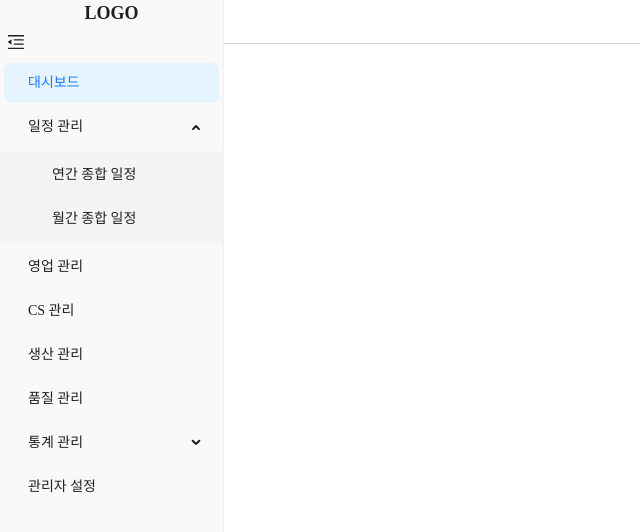
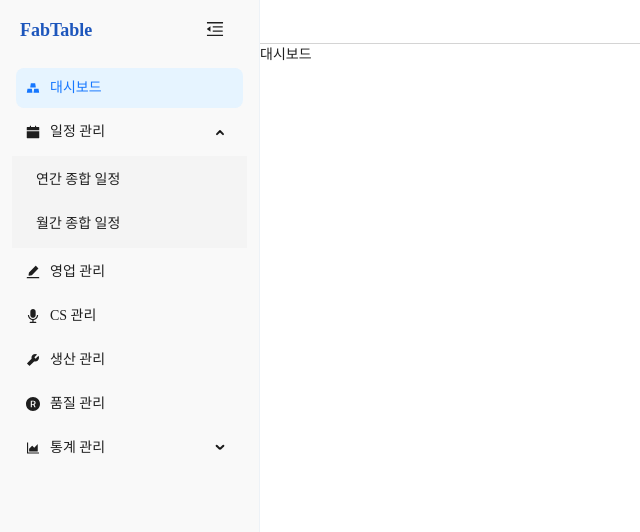
Before and after one commit to funnystyle/fabtable-next, a Next.js app: page / in a window 1280 px wide. Shown: the top 532 px of the page, without its empty margins (0-640 px from the left). Built offline with nearby package versions, Linux system fonts and the light colour scheme; a web font is replaced by a local one.

Commit message:
레이아웃 작업중

```diff
--- a/pages/_app.js
+++ b/pages/_app.js
@@ -6,7 +6,7 @@ import { ChakraProvider } from "@chakra-ui/react";
 import { I18nextProvider } from "react-i18next"; // i18next Provider 추가
 import i18next from "../i18n"; // i18next 설정 파일 임포트
 
-import Index from "./index"; // i18next 설정 파일 임포트
+import HomePage from "./components/HomePage"; // i18next 설정 파일 임포트
 
 // import "../styles/globals.css";
 import "../styles/base.scss";
@@ -16,10 +16,10 @@ function App({ Component, pageProps }) {
 		<ChakraProvider>
 			<QueryClientProvider client={queryClient}>
 				<I18nextProvider i18n={i18next}>
-					<Index>
+					<HomePage>
 						{/* i18next 설정을 제공 */}
 						<Component {...pageProps} />
-					</Index>
+					</HomePage>
 				</I18nextProvider>
 			</QueryClientProvider>
 		</ChakraProvider>
--- /dev/null
+++ b/pages/components/HomePage.js
@@ -0,0 +1,183 @@
+// pages/index.js
+import React, { useState, useEffect } from "react";
+import { Layout, Menu, Button } from "antd";
+import {
+	MenuUnfoldOutlined,
+	MenuFoldOutlined,
+	GoldFilled,
+	CalendarFilled,
+	EditFilled,
+	AudioFilled,
+	ToolFilled,
+	TrademarkCircleFilled,
+	AreaChartOutlined,
+} from "@ant-design/icons";
+
+const { Header, Sider, Content } = Layout;
+
+const items = [
+	{
+		key: "1",
+		label: <a href="/">대시보드</a>,
+		icon: <GoldFilled />,
+	},
+	{
+		key: "sub1",
+		label: "일정 관리",
+		icon: <CalendarFilled />,
+		children: [
+			{
+				key: "sub1-1",
+				label: <a href="/ScheduleYear">연간 종합 일정</a>,
+			},
+			{
+				key: "sub1-2",
+				label: "월간 종합 일정",
+			},
+		],
+	},
+	{
+		key: "2",
+		label: "영업 관리",
+		icon: <EditFilled />,
+	},
+	{
+		key: "3",
+		label: "CS 관리",
+		icon: <AudioFilled />,
+	},
+	{
+		key: "4",
+		label: "생산 관리",
+		icon: <ToolFilled />,
+	},
+	{
+		key: "5",
+		label: "품질 관리",
+		icon: <TrademarkCircleFilled />,
+	},
+	{
+		key: "sub2",
+		label: "통계 관리",
+		icon: <AreaChartOutlined />,
+		children: [
+			{
+				key: "sub2-1",
+				label: "불량률 현황",
+			},
+			{
+				key: "sub2-2",
+				label: "사이클 타임",
+			},
+			{
+				key: "sub3",
+				label: "SPC 현황",
+			},
+		],
+	},
+];
+
+const HomePage = ({ children }) => {
+	const [collapsed, setCollapsed] = useState(false);
+	const [isMobile, setIsMobile] = useState(false);
+
+	useEffect(() => {
+		if (typeof window !== "undefined") {
+			const handleResize = () => {
+				setIsMobile(window.innerWidth <= 768);
+			};
+
+			handleResize(); // Initialize state on mount
+			window.addEventListener("resize", handleResize);
+			return () => window.removeEventListener("resize", handleResize);
+		}
+	}, []);
+
+	return (
+		<Layout>
+			<Header className="header">
+				<div
+					style={{
+						display: "flex",
+						alignItems: "center",
+						width: isMobile ? "56px" : "260px",
+						transition: "width 0.2s ease-in-out",
+						justifyContent: "space-between",
+					}}
+				></div>
+			</Header>
+
+			{/* 헤더 아래 전체 레이아웃 */}
+			<Layout>
+				{/* GNB (왼쪽 메뉴) */}
+				{!isMobile && (
+					<Sider
+						className="lnb-area"
+						trigger={null}
+						collapsible
+						collapsed={collapsed}
+						width={260}
+						collapsedWidth={56}
+					>
+						<div className="lnb-top">
+							{/* 로고 */}
+							{!isMobile && (
+								<div
+									className="logo"
+									style={{
+										opacity: collapsed ? 0 : 1,
+										display: collapsed ? "none" : "block",
+									}}
+								>
+									FabTable
+								</div>
+							)}
+
+							{/* 햄버거 버튼 */}
+							<Button
+								type="text"
+								icon={
+									collapsed || isMobile ? (
+										<MenuUnfoldOutlined />
+									) : (
+										<MenuFoldOutlined />
+									)
+								}
+								onClick={() =>
+									isMobile ? setDrawerVisible(true) : setCollapsed(!collapsed)
+								}
+								style={{
+									marginRight: collapsed || isMobile ? "0" : "16px",
+								}}
+								className="btn-menu"
+							/>
+						</div>
+
+						<Menu
+							defaultSelectedKeys={["1"]}
+							defaultOpenKeys={["sub1"]}
+							mode="inline"
+							items={items}
+							inlineIndent="10"
+							style={{
+								itemHeight: 36,
+							}}
+						/>
+					</Sider>
+				)}
+
+				{/* 오른쪽 본문 컨텐츠 */}
+				<Layout
+					style={{
+						marginLeft: isMobile ? "0px" : collapsed ? "56px" : "260px",
+						transition: "margin-left 0.2s ease-in-out",
+					}}
+				>
+					<Content className="contents">{children}</Content>
+				</Layout>
+			</Layout>
+		</Layout>
+	);
+};
+
+export default HomePage;
--- a/pages/index.js
+++ b/pages/index.js
@@ -1,176 +1,13 @@
 // pages/index.js
-import React, { useState, useEffect } from "react";
-import { Layout, Menu, Button } from "antd";
-import {
-	MenuUnfoldOutlined,
-	MenuFoldOutlined,
-	HomeOutlined,
-	UserOutlined,
-	SettingOutlined,
-} from "@ant-design/icons";
+import React from "react";
+import { Layout } from "antd";
 
-const { Header, Sider, Content } = Layout;
-
-const items = [
-	{
-		key: "1",
-		label: <a href="/DashBoard">대시보드</a>,
-	},
-	{
-		key: "sub1",
-		label: "일정 관리",
-		children: [
-			{
-				key: "sub1-1",
-				label: <a href="/ScheduleYear">연간 종합 일정</a>,
-			},
-			{
-				key: "sub1-2",
-				label: "월간 종합 일정",
-			},
-		],
-	},
-	{
-		key: "2",
-		label: "영업 관리",
-	},
-	{
-		key: "3",
-		label: "CS 관리",
-	},
-	{
-		key: "4",
-		label: "생산 관리",
-	},
-	{
-		key: "5",
-		label: "품질 관리",
-	},
-	{
-		key: "sub2",
-		label: "통계 관리",
-		children: [
-			{
-				key: "sub2-1",
-				label: "불량률 현황",
-			},
-			{
-				key: "sub2-2",
-				label: "사이클 타임",
-			},
-			{
-				key: "sub3",
-				label: "SPC 현황",
-			},
-		],
-	},
-	{
-		key: "6",
-		label: "관리자 설정",
-	},
-];
-
-const HomePage = ({ children }) => {
-	const [collapsed, setCollapsed] = useState(false);
-	const [isMobile, setIsMobile] = useState(false);
-
-	useEffect(() => {
-		if (typeof window !== "undefined") {
-			const handleResize = () => {
-				setIsMobile(window.innerWidth <= 768);
-			};
-
-			handleResize(); // Initialize state on mount
-			window.addEventListener("resize", handleResize);
-			return () => window.removeEventListener("resize", handleResize);
-		}
-	}, []);
-
+const DashBoard = () => {
 	return (
 		<Layout>
-			<Header className="header">
-				<div
-					style={{
-						display: "flex",
-						alignItems: "center",
-						width: isMobile ? "56px" : "224px",
-						transition: "width 0.2s ease-in-out",
-						justifyContent: "space-between",
-					}}
-				></div>
-			</Header>
-
-			{/* 헤더 아래 전체 레이아웃 */}
-			<Layout>
-				{/* GNB (왼쪽 메뉴) */}
-				{!isMobile && (
-					<Sider
-						className="lnb-area"
-						trigger={null}
-						collapsible
-						collapsed={collapsed}
-						width={224}
-						collapsedWidth={56}
-					>
-						{/* 로고 */}
-						{!isMobile && (
-							<div
-								style={{
-									textAlign: "center",
-									fontWeight: "bold",
-									fontSize: "18px",
-									whiteSpace: "nowrap",
-									overflow: "hidden",
-									opacity: collapsed ? 0 : 1,
-									transition: "opacity 0.3s ease-in-out",
-									display: collapsed ? "none" : "block",
-								}}
-							>
-								LOGO
-							</div>
-						)}
-
-						{/* 햄버거 버튼 */}
-						<Button
-							type="text"
-							icon={
-								collapsed || isMobile ? (
-									<MenuUnfoldOutlined />
-								) : (
-									<MenuFoldOutlined />
-								)
-							}
-							onClick={() =>
-								isMobile ? setDrawerVisible(true) : setCollapsed(!collapsed)
-							}
-							style={{
-								fontSize: "18px",
-								transition: "margin-right 0.2s ease-in-out",
-								marginRight: collapsed || isMobile ? "0" : "16px",
-							}}
-						/>
-
-						<Menu
-							defaultSelectedKeys={["1"]}
-							defaultOpenKeys={["sub1"]}
-							mode="inline"
-							items={items}
-						/>
-					</Sider>
-				)}
-
-				{/* 오른쪽 본문 컨텐츠 */}
-				<Layout
-					style={{
-						marginLeft: isMobile ? "0px" : collapsed ? "56px" : "224px",
-						transition: "margin-left 0.2s ease-in-out",
-					}}
-				>
-					<Content className="contents">{children}</Content>
-				</Layout>
-			</Layout>
+			<div>대시보드</div>
 		</Layout>
 	);
 };
 
-export default HomePage;
+export default DashBoard;
--- a/styles/layout.scss
+++ b/styles/layout.scss
@@ -15,6 +15,7 @@
 }
 
 .lnb-area {
+	padding: 12px;
 	background-color: #f9f9f9;
 	border-right: 1px solid #edf2f7;
 	overflow-y: auto;
@@ -24,10 +25,31 @@
 	bottom: 0;
 	z-index: 1000;
 
-	.ant-menu-light {
+	.ant-menu {
 		background-color: transparent;
 		border-inline-end: 0 !important;
 	}
+}
+
+.lnb-top {
+	display: flex;
+	justify-content: space-between;
+	align-items: center;
+	height: 36px;
+	margin-bottom: 16px;
+	padding-left: 8px;
+}
+
+.logo {
+	font-size: 18px;
+	color: #1d56bc;
+	font-weight: 800;
+	transition: opacity 0.3s ease-in-out;
+}
+
+.btn-menu {
+	font-size: 18px;
+	transition: margin-right 0.2s ease-in-out;
 }
 
 .contents {
```
Also changed, not shown: pages/DashBoard.js (deleted, +0 -13 lines).
